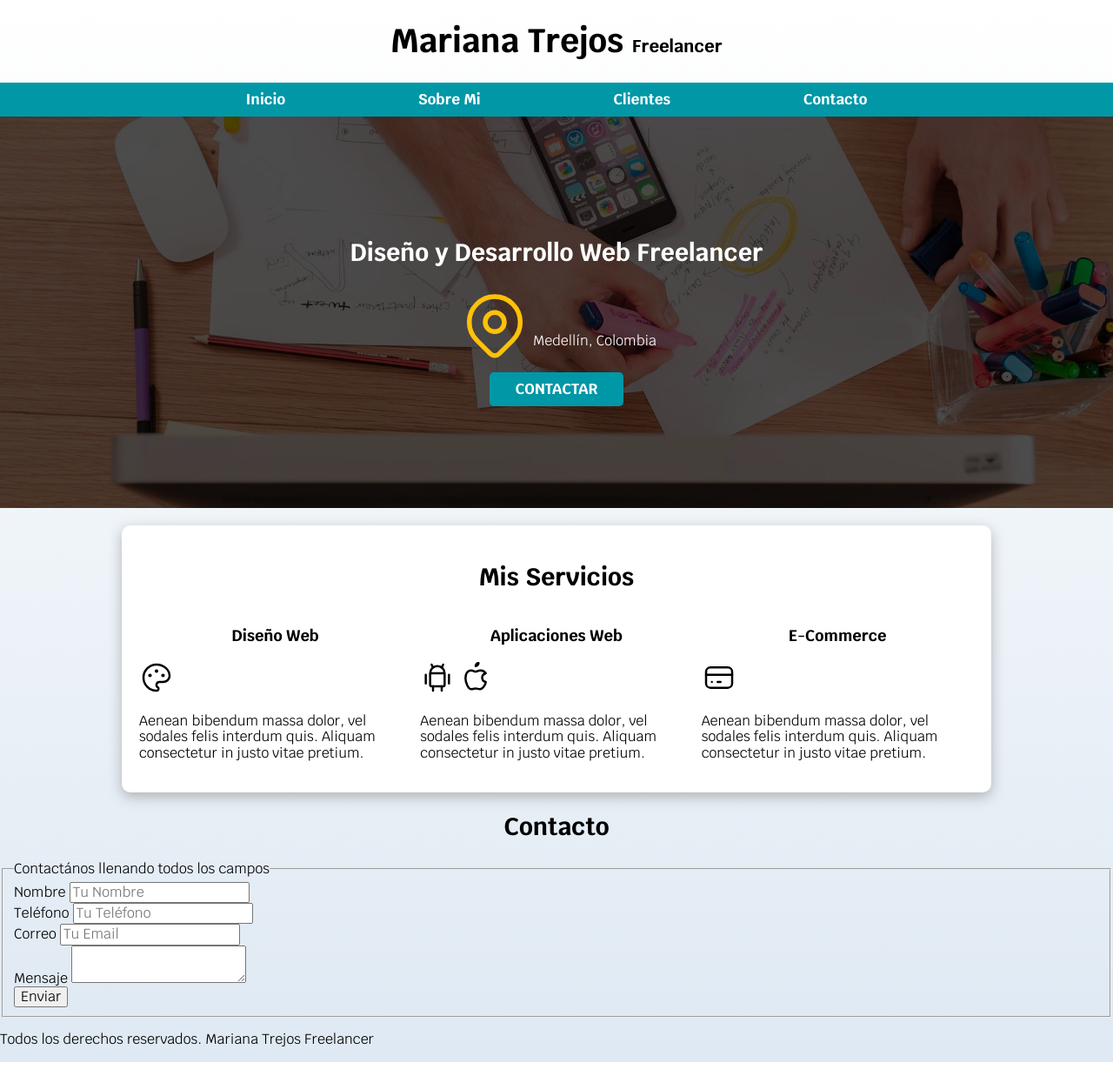
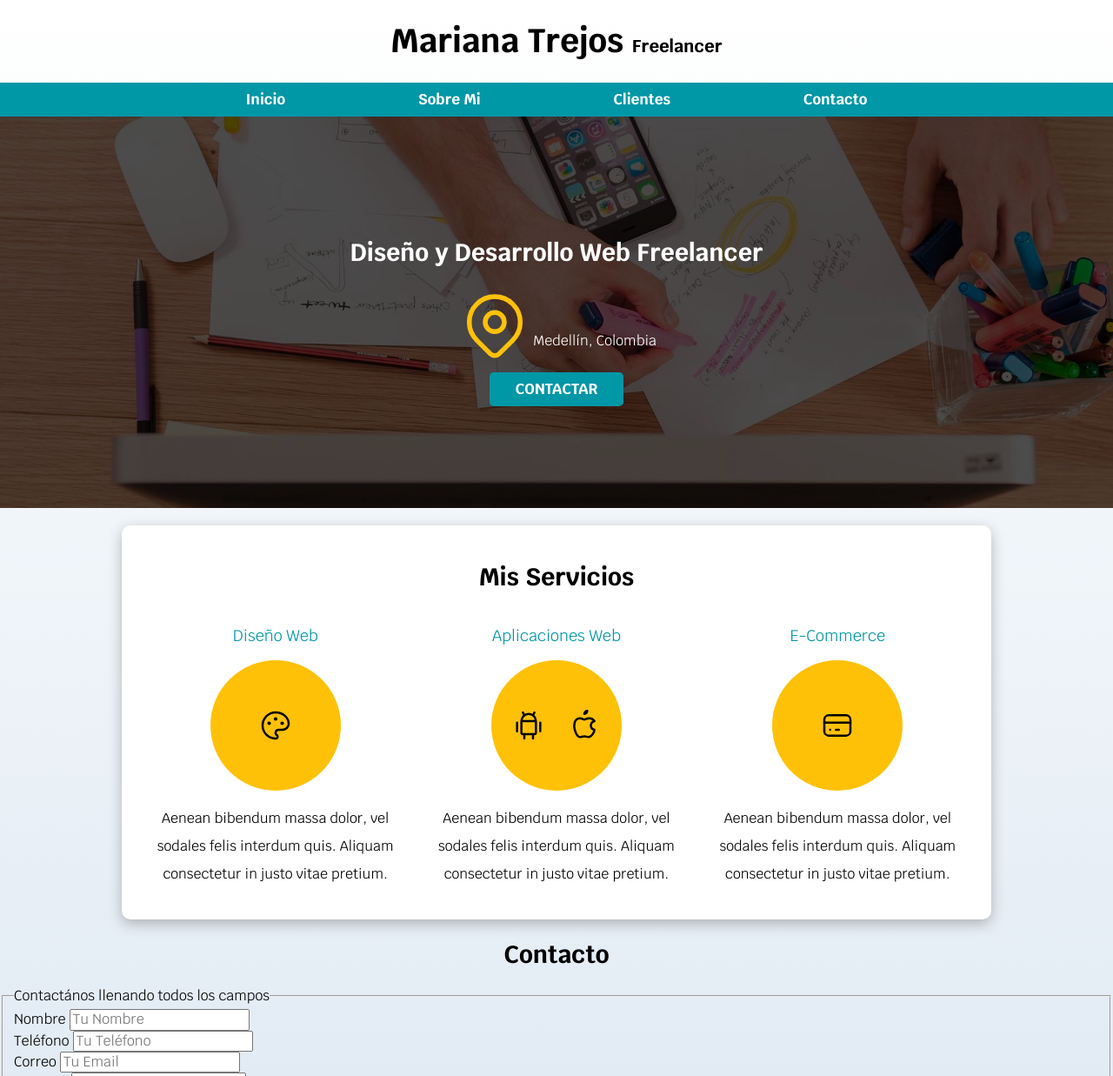
Before and after one commit to MariTG007/Pagina_Freelancer, a plain HTML site: page index.html in a window 1280 px wide. Shown: the top 1237 px of the page at 87% size. Drawn offline with Linux system fonts and the light colour scheme.

Commit message:
Sección de Servicios Finalizada

```diff
--- a/css/styles.css
+++ b/css/styles.css
@@ -140,3 +140,26 @@ h1,h2,h3 {
         column-gap: 1rem; /* Muy parecido a margin va a poner la separación entre columnas */
     }
 }
+
+.servicio {
+    display: flex;
+    flex-direction: column;
+    align-items: center;
+}
+.servicio h3 {
+    color: var(--secundario);
+    font-weight: normal;
+}
+.servicio p {
+    line-height: 2; /* Interlineado */
+    text-align: center;
+}
+.servicio .iconos {
+    height: 15rem;
+    width: 15rem;
+    background-color: var(--primario);
+    border-radius: 50%; /* Círculo exacto */
+    display: flex;
+    justify-content: space-evenly;
+    align-items: center;
+}
--- a/index.html
+++ b/index.html
@@ -44,8 +44,9 @@
         <h2>Mis Servicios</h2>
 
         <div class="servicios">
-            <section>
+            <section class="servicio">
                 <h3>Diseño Web</h3>
+                <div class="iconos">
                     <svg xmlns="http://www.w3.org/2000/svg" class="icon icon-tabler icon-tabler-palette" width="40" height="40" viewBox="0 0 24 24" stroke-width="1.5" stroke="#000000" fill="none" stroke-linecap="round" stroke-linejoin="round">
                         <path stroke="none" d="M0 0h24v24H0z" fill="none"/>
                         <path d="M12 21a9 9 0 1 1 0 -18a9 8 0 0 1 9 8a4.5 4 0 0 1 -4.5 4h-2.5a2 2 0 0 0 -1 3.75a1.3 1.3 0 0 1 -1 2.25" />
@@ -53,6 +54,7 @@
                         <circle cx="12" cy="7.5" r=".5" fill="currentColor" />
                         <circle cx="16.5" cy="10.5" r=".5" fill="currentColor" />
                     </svg>
+                </div>
                 <p>
                     Aenean bibendum massa dolor, vel sodales felis interdum quis.
                     Aliquam consectetur in justo vitae pretium.
@@ -60,8 +62,9 @@
                 </p>
             </section>
 
-            <section>
+            <section class="servicio">
                 <h3>Aplicaciones Web</h3>
+                <div class="iconos">
                     <svg xmlns="http://www.w3.org/2000/svg" class="icon icon-tabler icon-tabler-brand-android" width="40" height="40" viewBox="0 0 24 24" stroke-width="1.5" stroke="#000000" fill="none" stroke-linecap="round" stroke-linejoin="round">
                         <path stroke="none" d="M0 0h24v24H0z" fill="none"/>
                         <line x1="4" y1="10" x2="4" y2="16" />
@@ -78,15 +81,16 @@
                         <path d="M9 7c-3 0 -4 3 -4 5.5c0 3 2 7.5 4 7.5c1.088 -.046 1.679 -.5 3 -.5c1.312 0 1.5 .5 3 .5s4 -3 4 -5c-.028 -.01 -2.472 -.403 -2.5 -3c-.019 -2.17 2.416 -2.954 2.5 -3c-1.023 -1.492 -2.951 -1.963 -3.5 -2c-1.433 -.111 -2.83 1 -3.5 1c-.68 0 -1.9 -1 -3 -1z" />
                         <path d="M12 4a2 2 0 0 0 2 -2a2 2 0 0 0 -2 2" />
                     </svg>
+                </div>
                 <p>
                     Aenean bibendum massa dolor, vel sodales felis interdum quis.
                     Aliquam consectetur in justo vitae pretium.
                 </p>
             </section>
 
-
-            <section>
+            <section class="servicio">
                 <h3>E-Commerce</h3>
+                <div class="iconos">
                     <svg xmlns="http://www.w3.org/2000/svg" class="icon icon-tabler icon-tabler-credit-card" width="40" height="40" viewBox="0 0 24 24" stroke-width="1.5" stroke="#000000" fill="none" stroke-linecap="round" stroke-linejoin="round">
                         <path stroke="none" d="M0 0h24v24H0z" fill="none"/>
                         <rect x="3" y="5" width="18" height="14" rx="3" />
@@ -94,6 +98,7 @@
                         <line x1="7" y1="15" x2="7.01" y2="15" />
                         <line x1="11" y1="15" x2="13" y2="15" />
                     </svg>
+                </div>
                 <p>
                     Aenean bibendum massa dolor, vel sodales felis interdum quis.
                     Aliquam consectetur in justo vitae pretium.
```
Lines whose indentation alone changed are shown as unchanged.
